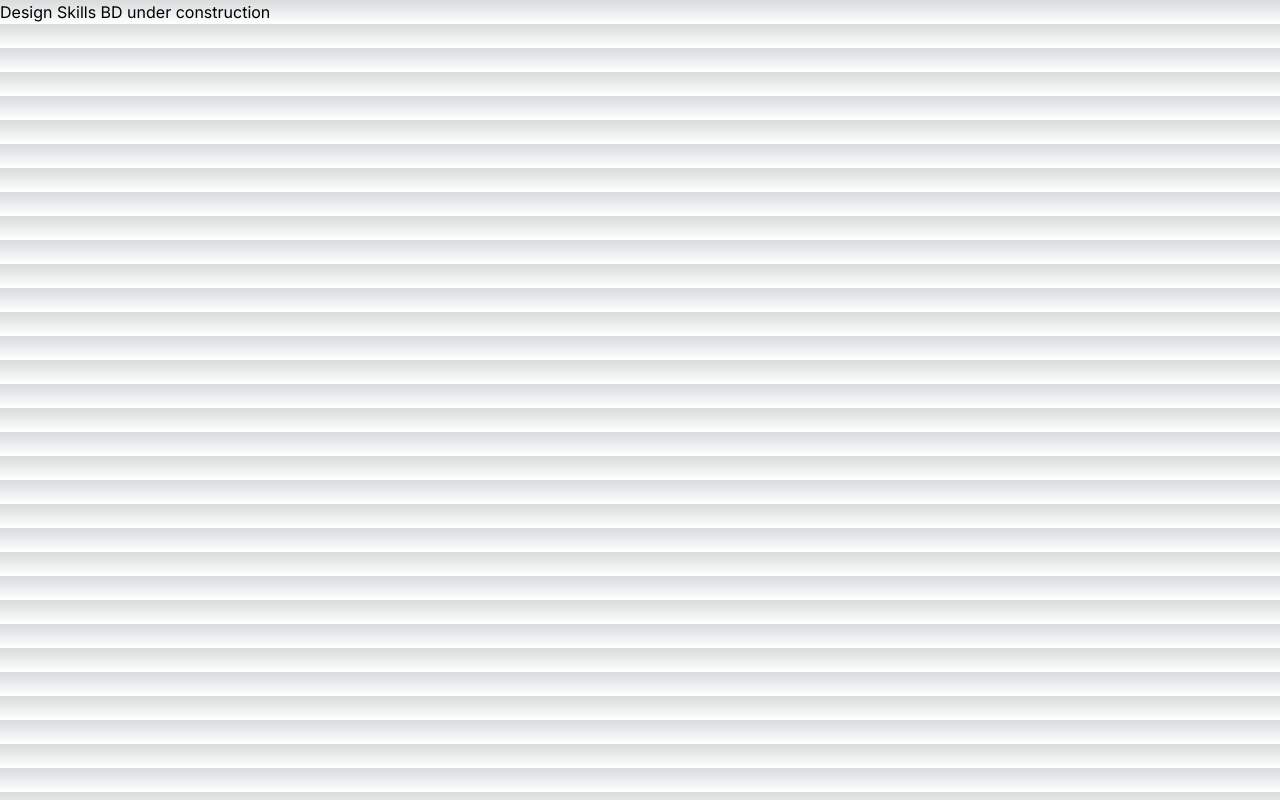
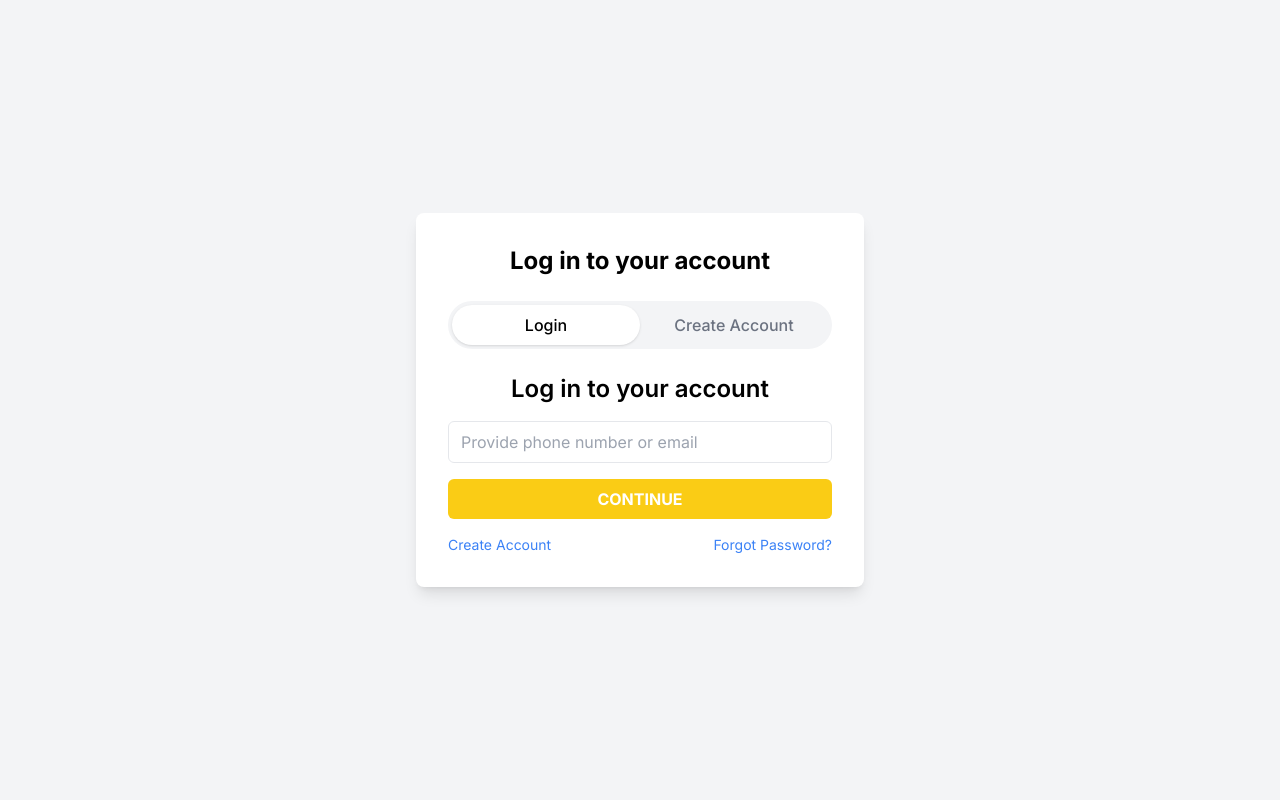
Before and after one commit to GausAlMunirTushar/designskillsbd, a Next.js app: page / in a window 1280 px wide. Built offline with nearby package versions, Linux system fonts and the light colour scheme.

Commit message:
feat: Add aos library for animations and implement forgot password page
The code changes include adding the "aos" library as a dependency and implementing the forgot password page. The "aos" library is used for animations on the forgot password form.

```diff
--- /dev/null
+++ b/src/app/(auth)/forgot-password/page.jsx
@@ -0,0 +1,41 @@
+"use client";
+import { useEffect } from 'react';
+import AOS from 'aos';
+import 'aos/dist/aos.css';
+
+const ForgotPasswordForm = () => {
+  // Initialize AOS animations
+  useEffect(() => {
+    AOS.init({ duration: 800 });
+  }, []);
+
+  return (
+    <div className="flex flex-col items-center justify-center min-h-screen py-2 bg-gray-100">
+      <div data-aos="fade-in" className="w-full max-w-md p-6 bg-white rounded-lg shadow-lg">
+        {/* Header */}
+        <h2 className="text-center text-2xl font-semibold mb-4">
+          Reset Your Password
+        </h2>
+
+        {/* Form */}
+        <form className="space-y-4">
+          <input
+            type="email"
+            placeholder="Enter your email or phone number"
+            className="w-full px-3 py-2 border rounded-md focus:outline-none focus:ring-2 focus:ring-yellow-500"
+          />
+          <button className="w-full bg-yellow-400 text-white font-bold py-2 rounded-md hover:bg-yellow-500">
+            Send Reset Instructions
+          </button>
+        </form>
+
+        {/* Back to Login */}
+        <div className="mt-4 text-sm text-center">
+          <a href="/login" className="text-blue-500">Back to Login</a>
+        </div>
+      </div>
+    </div>
+  );
+};
+
+export default ForgotPasswordForm;
--- a/src/app/page.js
+++ b/src/app/page.js
@@ -1,7 +1,10 @@
+import AuthForm from "@/components/auth/AuthForm";
 import Image from "next/image";
 
 export default function Home() {
   return (
-    <h1>Design Skills BD under construction</h1>
+    <>
+		<AuthForm/>
+	</>
   );
 }
--- /dev/null
+++ b/src/components/auth/AuthForm.jsx
@@ -0,0 +1,74 @@
+"use client";
+import { useState, useEffect } from "react";
+import AOS from "aos";
+import "aos/dist/aos.css"; // Import AOS styles
+import LoginForm from "./LoginForm"; // Your existing LoginForm
+import SignupForm from "./SignupForm"; // Your existing SignupForm
+
+const AuthForm = () => {
+	const [isLogin, setIsLogin] = useState(true);
+
+	// Initialize AOS on component mount
+	useEffect(() => {
+		AOS.init({ duration: 1000, easing: "ease-in-out" }); // Customize animation timing here
+	}, []);
+
+	return (
+		<div className="flex flex-col items-center justify-center min-h-screen py-2 bg-gray-100">
+			<div className="w-full max-w-md p-8 bg-white rounded-lg shadow-lg">
+				{/* Dynamic Header with Animation */}
+				<div data-aos="fade-in" data-aos-duration="500">
+					<h2 className="text-center text-2xl font-bold mb-6 text-black">
+						{isLogin
+							? "Log in to your account"
+							: "Create a New Account"}
+					</h2>
+				</div>
+				{/* Toggle between Login and Create Account */}
+				<div className="flex bg-gray-100 rounded-full mb-6 p-1">
+					<button
+						onClick={() => setIsLogin(true)}
+						className={`w-1/2 py-2 font-medium text-center rounded-full transition-colors duration-300
+                        ${
+							isLogin
+								? "bg-white shadow text-black"
+								: "text-gray-500"
+						}`}
+					>
+						Login
+					</button>
+					<button
+						onClick={() => setIsLogin(false)}
+						className={`w-1/2 py-2 font-medium text-center rounded-full transition-colors duration-300
+                        ${
+							!isLogin
+								? "bg-white shadow text-black"
+								: "text-gray-500"
+						}`}
+					>
+						Create Account
+					</button>
+				</div>
+
+				{/* Apply AOS animations when the forms toggle */}
+				<div className="relative">
+					{isLogin ? (
+						<div data-aos="fade-right">
+							{" "}
+							{/* AOS Animation */}
+							<LoginForm />
+						</div>
+					) : (
+						<div data-aos="fade-left">
+							{" "}
+							{/* AOS Animation */}
+							<SignupForm />
+						</div>
+					)}
+				</div>
+			</div>
+		</div>
+	);
+};
+
+export default AuthForm;
--- /dev/null
+++ b/src/components/auth/ForgotPasswordForm.jsx
@@ -0,0 +1,40 @@
+import { useEffect } from 'react';
+import AOS from 'aos';
+import 'aos/dist/aos.css';
+
+const ForgotPasswordForm = () => {
+  // Initialize AOS animations
+  useEffect(() => {
+    AOS.init({ duration: 800 });
+  }, []);
+
+  return (
+    <div className="flex flex-col items-center justify-center min-h-screen py-2 bg-gray-100">
+      <div data-aos="fade-in" className="w-full max-w-md p-6 bg-white rounded-lg shadow-lg">
+        {/* Header */}
+        <h2 className="text-center text-2xl font-semibold mb-4">
+          Reset Your Password
+        </h2>
+
+        {/* Form */}
+        <form className="space-y-4">
+          <input
+            type="email"
+            placeholder="Enter your email or phone number"
+            className="w-full px-3 py-2 border rounded-md focus:outline-none focus:ring-2 focus:ring-yellow-500"
+          />
+          <button className="w-full bg-yellow-400 text-white font-bold py-2 rounded-md hover:bg-yellow-500">
+            Send Reset Instructions
+          </button>
+        </form>
+
+        {/* Back to Login */}
+        <div className="mt-4 text-sm text-center">
+          <a href="/login" className="text-blue-500">Back to Login</a>
+        </div>
+      </div>
+    </div>
+  );
+};
+
+export default ForgotPasswordForm;
--- /dev/null
+++ b/src/components/auth/LoginForm.jsx
@@ -0,0 +1,25 @@
+import Link from "next/link";
+
+const LoginForm = () => {
+	return (
+	  <div>
+		<h2 className="text-center text-2xl font-semibold mb-4">Log in to your account</h2>
+		<form className="space-y-4">
+		  <input
+			type="email"
+			placeholder="Provide phone number or email"
+			className="w-full px-3 py-2 border rounded-md focus:outline-none focus:ring-2 focus:ring-yellow-500"
+		  />
+		  <button className="w-full bg-yellow-400 text-white font-bold py-2 rounded-md hover:bg-yellow-500">
+			CONTINUE
+		  </button>
+		</form>
+		<div className="flex justify-between mt-4 text-sm">
+		  <a href="#" className="text-blue-500">Create Account</a>
+		  <Link href="/forgot-password" className="text-blue-500">Forgot Password?</Link>
+		</div>
+	  </div>
+	);
+  };
+
+  export default LoginForm;
--- /dev/null
+++ b/src/components/auth/SignupForm.jsx
@@ -0,0 +1,23 @@
+const SignupForm = () => {
+	return (
+	  <div>
+		<h2 className="text-center text-2xl font-semibold mb-4">Create a New Account</h2>
+		<form className="space-y-4">
+		  <input
+			type="text"
+			placeholder="Enter Your Number"
+			className="w-full px-3 py-2 border rounded-md focus:outline-none focus:ring-2 focus:ring-yellow-500"
+		  />
+		  <button className="w-full bg-yellow-400 text-white font-bold py-2 rounded-md hover:bg-yellow-500">
+			CONTINUE
+		  </button>
+		</form>
+		<div className="flex justify-between mt-4 text-sm">
+		  <a href="#" className="text-blue-500">Log In</a>
+		  <a href="#" className="text-blue-500">Forgot Password?</a>
+		</div>
+	  </div>
+	);
+  };
+
+  export default SignupForm;
--- a/tailwind.config.js
+++ b/tailwind.config.js
@@ -6,13 +6,7 @@ module.exports = {
 		"./src/app/**/*.{js,ts,jsx,tsx,mdx}",
 	],
 	theme: {
-    extend: {
-      backgroundImage: {
-        "gradient-radial": "radial-gradient(var(--tw-gradient-stops))",
-        "gradient-conic":
-          "conic-gradient(from 180deg at 50% 50%, var(--tw-gradient-stops))",
-      },
-    },
+		extend: {},
 	},
 	plugins: [],
 };
```
Also changed, not shown: package.json (+6 -5 lines), 1 other file (tests, documents, lock files or other folders). Lines whose indentation alone changed are shown as unchanged.
